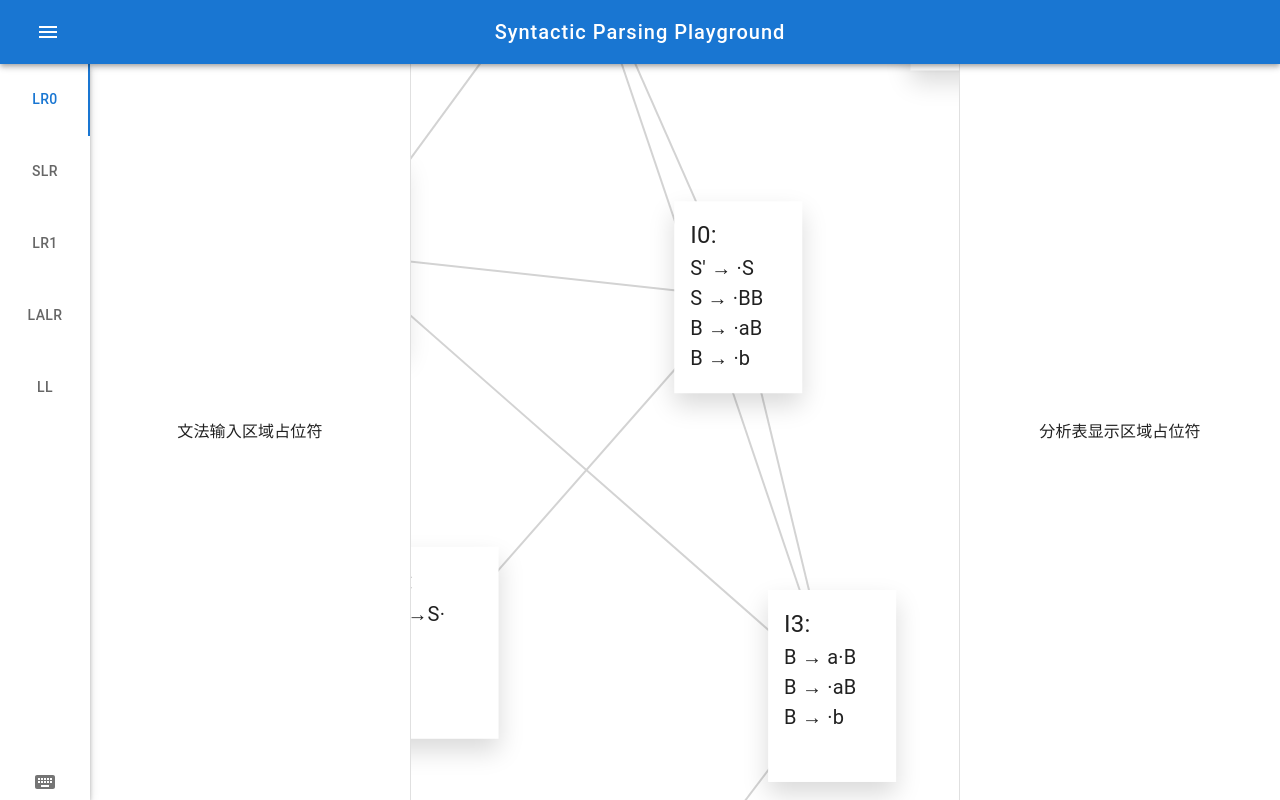
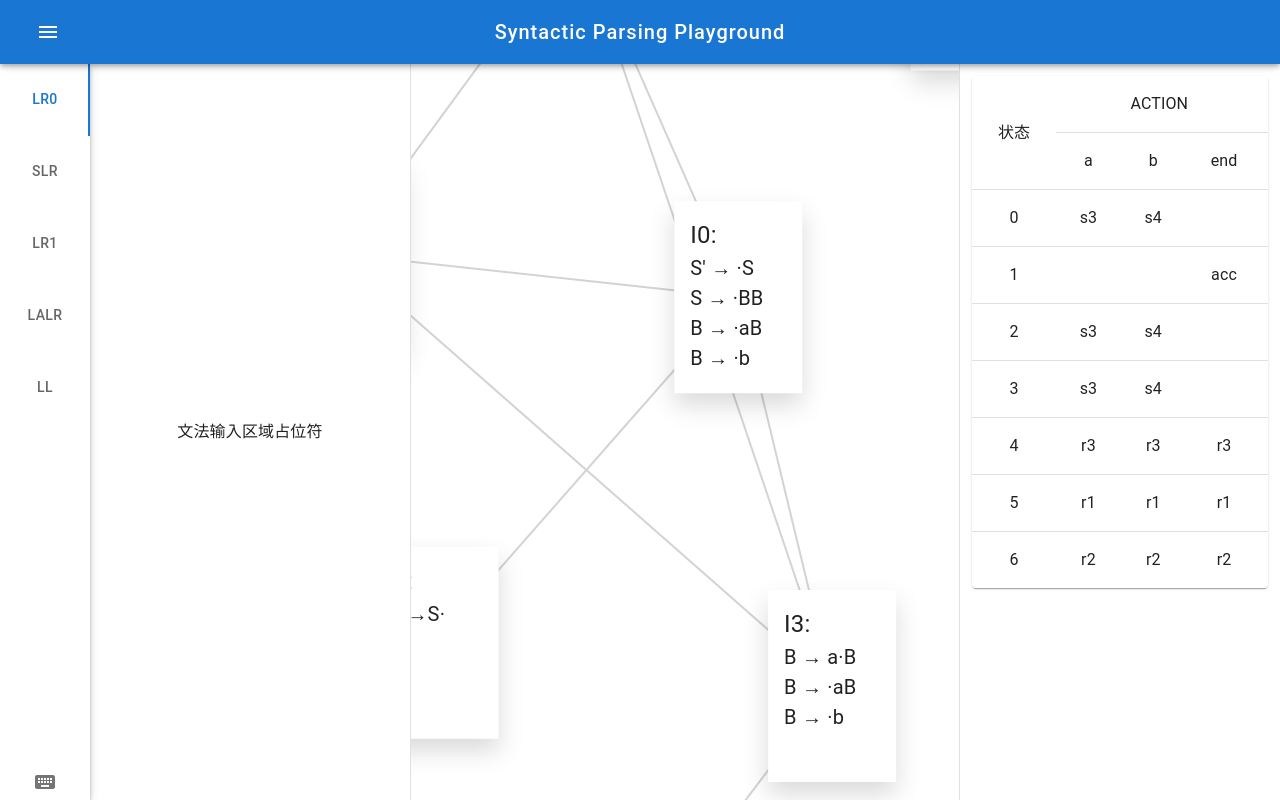
Before and after one commit to vonbrank/syntactic-parsing-playground, a React (Vite) app: page / in a window 1280 px wide. Built offline with nearby package versions, Linux system fonts and the light colour scheme.

Commit message:
feat: 添加 LR分析表

```diff
--- /dev/null
+++ b/src/pages/Home/components/AnalysisTable/AnalysisTable.tsx
@@ -0,0 +1,100 @@
+import Table from "@mui/material/Table";
+import TableBody from "@mui/material/TableBody";
+import TableCell, {
+    TableCellPropsVariantOverrides
+} from "@mui/material/TableCell";
+import TableContainer from "@mui/material/TableContainer";
+import TableHead from "@mui/material/TableHead";
+import TableRow from "@mui/material/TableRow";
+import Paper from "@mui/material/Paper";
+import { actionSize, gotoSize, tableData } from "./AnalysisTableData";
+import { ReactElement } from "react";
+import Typography from "@mui/material/Typography";
+
+function createData(
+    name: string,
+    calories: number,
+    fat: number,
+    carbs: number,
+    protein: number
+) {
+    return { name, calories, fat, carbs, protein };
+}
+
+interface AnalysisTableProps {}
+
+export const AnalysisTable = function (props: AnalysisTableProps) {
+    const headCells: Array<ReactElement> = [];
+
+    Object.entries(tableData[0].action).forEach(entry => {
+        headCells.push(
+            <TableCell align="center">
+                <Typography>{entry[0]}</Typography>
+            </TableCell>
+        );
+    });
+    Object.entries(tableData[0].goto).forEach(entry => {
+        headCells.push(
+            <TableCell align="center">
+                <Typography>{entry[0]}</Typography>
+            </TableCell>
+        );
+    });
+
+    const bodyRow: Array<ReactElement> = [];
+    tableData.forEach((stateRow, index) => {
+        const cells: Array<ReactElement> = [];
+        Object.entries(stateRow.action).forEach(entry => {
+            cells.push(
+                <TableCell align="center">
+                    <Typography>{entry[1]}</Typography>
+                </TableCell>
+            );
+        });
+        Object.entries(stateRow.goto).forEach(entry => {
+            cells.push(
+                <TableCell align="center">
+                    <Typography>{entry[1]}</Typography>
+                </TableCell>
+            );
+        });
+        bodyRow.push(
+            <>
+                <TableRow
+                    key={index}
+                    sx={{
+                        "&:last-child td, &:last-child th": {
+                            border: 0
+                        }
+                    }}>
+                    <TableCell align="center">
+                        <Typography>{index}</Typography>
+                    </TableCell>
+                    {...cells}
+                </TableRow>
+            </>
+        );
+    });
+
+    return (
+        <TableContainer component={Paper}>
+            <Table sx={{ minWidth: "40rem" }} aria-label="simple table">
+                <TableHead>
+                    <TableRow>
+                        <TableCell align="center" rowSpan={2}>
+                            <Typography>状态</Typography>
+                        </TableCell>
+                        <TableCell align="center" colSpan={actionSize}>
+                            <Typography>ACTION</Typography>
+                        </TableCell>
+                        <TableCell align="center" colSpan={gotoSize}>
+                            <Typography>GOTO</Typography>
+                        </TableCell>
+                    </TableRow>
+                    <TableRow>{...headCells}</TableRow>
+                </TableHead>
+                <TableBody>{...bodyRow}</TableBody>
+            </Table>
+        </TableContainer>
+    );
+};
--- /dev/null
+++ b/src/pages/Home/components/AnalysisTable/AnalysisTableData.ts
@@ -0,0 +1,34 @@
+// 临时状态表 Proposal
+export const tableData = [
+    {
+        action: { a: "s3", b: "s4", end: "" },
+        goto: { S: "1", B: "2" }
+    },
+    {
+        action: { a: "", b: "", end: "acc" },
+        goto: { S: "", B: "" }
+    },
+    {
+        action: { a: "s3", b: "s4", end: "" },
+        goto: { S: "", B: "5" }
+    },
+    {
+        action: { a: "s3", b: "s4", end: "" },
+        goto: { S: "", B: "6" }
+    },
+    {
+        action: { a: "r3", b: "r3", end: "r3" },
+        goto: { S: "", B: "" }
+    },
+    {
+        action: { a: "r1", b: "r1", end: "r1" },
+        goto: { S: "", B: "" }
+    },
+    {
+        action: { a: "r2", b: "r2", end: "r2" },
+        goto: { S: "", B: "" }
+    }
+];
+
+export const actionSize = Object.entries(tableData[0].action).length;
+export const gotoSize = Object.entries(tableData[0].goto).length;
--- a/src/pages/Home/components/Panel.tsx
+++ b/src/pages/Home/components/Panel.tsx
@@ -4,6 +4,7 @@ import Typography from "@mui/material/Typography";
 import Stack from "@mui/material/Stack";
 import KeyboardIcon from "@mui/icons-material/Keyboard";
 import CloseIcon from "@mui/icons-material/Close";
+import { AnalysisTable } from "./AnalysisTable/AnalysisTable";
 
 interface SyntaxInputPanelProps {
     bottomDrawerOpen: boolean;
@@ -74,12 +75,11 @@ interface AnalysisTablePanelProps {}
 
 export const AnalysisTablePanel = (props: AnalysisTablePanelProps) => {
     return (
-        <Stack width={"32rem"} padding="2.4rem">
+        <Stack width={"32rem"} padding="1.2rem">
             <Stack
                 height={"100%"}
-                alignItems={"center"}
-                justifyContent="center">
-                <Typography>分析表显示区域占位符</Typography>
+                alignItems="center">
+                <AnalysisTable />
             </Stack>
         </Stack>
     );
```
